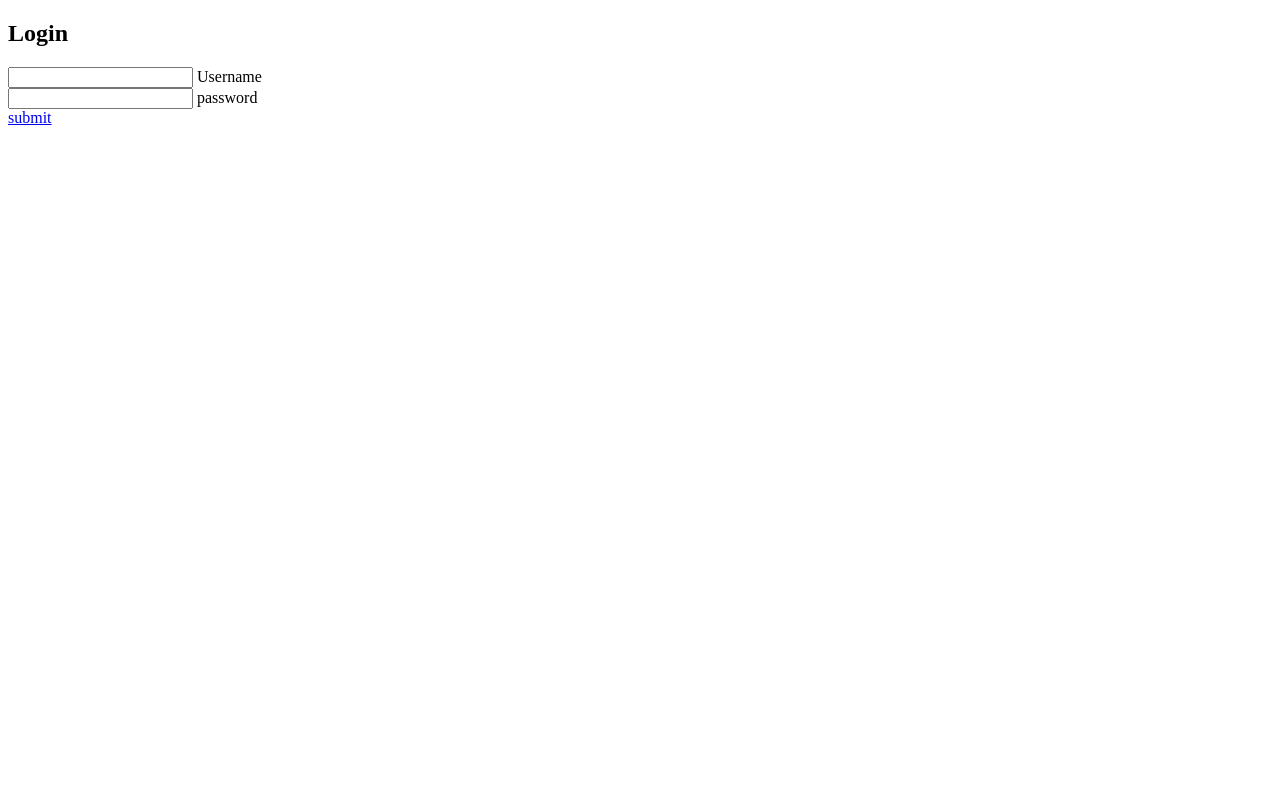
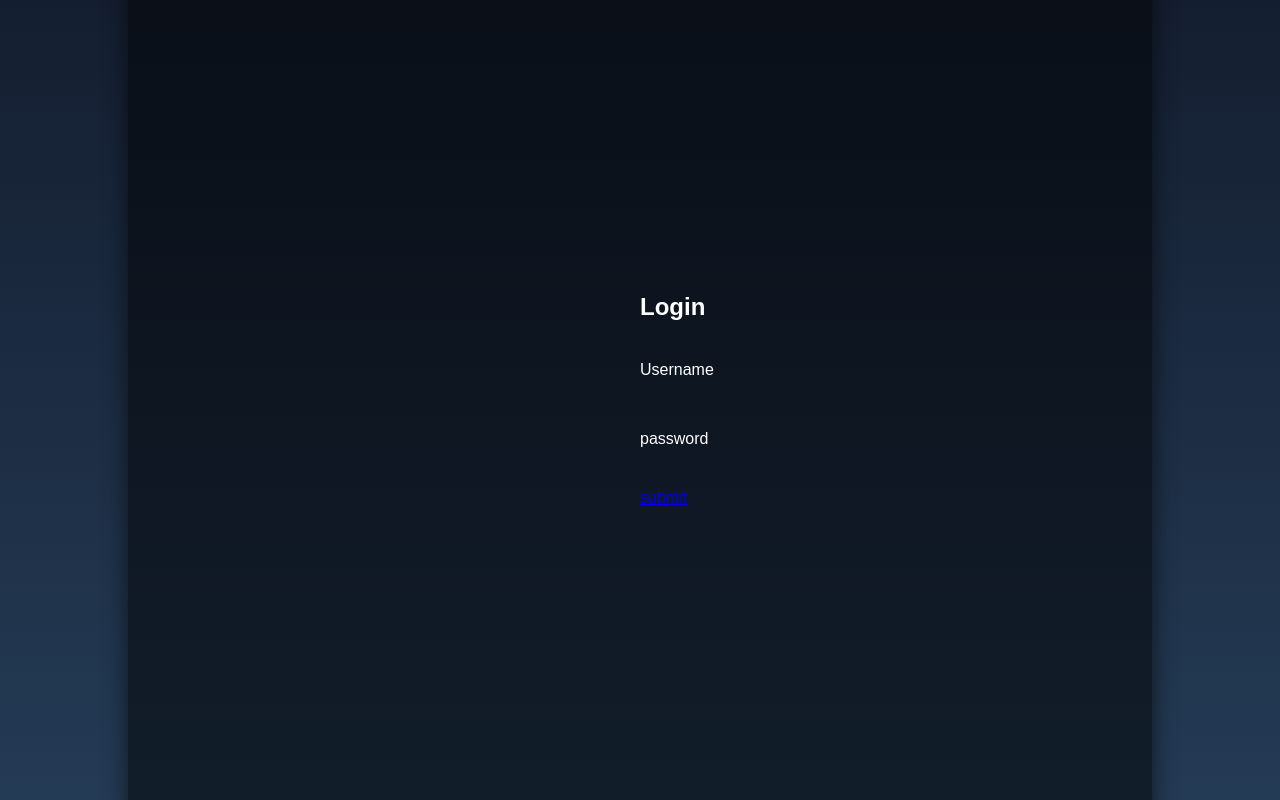
Before and after one commit to jsosa26/Aprendiendo_Phyton, a plain HTML site: page Front_end/Index.html in a window 1280 px wide. Shown: the top 800 px of the page. Drawn offline with Linux system fonts and the light colour scheme.

Commit message:
mitad del css

```diff
--- a/Front_end/Index.html
+++ b/Front_end/Index.html
@@ -15,7 +15,7 @@
                 <input type="text">
                 <label>Username</label>
             </div>
-            <div>
+            <div class="user-box">
                 <input type="password">
                 <label>password</label>
             </div>
--- a/Front_end/styles.css
+++ b/Front_end/styles.css
@@ -0,0 +1,69 @@
+html {
+    height: 100%;
+}
+
+body{
+    margin: 0;
+    padding: 0;
+    font-family: sans-serif;
+    background: linear-gradient(#141e30, #243b55);
+}
+
+.login-box{
+    position: absolute;
+    top: 50%;
+    left: 50%;
+    width: 400px;
+    padding: 40%;
+    transform: translate(-50%, -50%);
+    background: rgba(0, 0, 0, .5);
+    box-sizing: border-box;
+    box-shadow: 0 15px 25px rgba(0, 0, 0, .6);
+    border-radius: 10%;
+}
+
+.login-box h2{
+    margin: 0 0 30px;
+    padding: 0;
+    color: #fff;
+    text-align: center;
+}
+
+.login-box .user-box{
+    position: relative;
+}
+
+.login-box .user-box input{
+    width: 100%;
+    padding: 10px 0;
+    font-size: 16px;
+    color: #fff;
+    margin-bottom: 30px;
+    border: none;
+    border-bottom: 1px solid #fff;
+    outline: none;
+    background: transparent;
+}
+
+.login-box .user-box label{
+    position: absolute;
+    top: 0;
+    left: 0;
+    padding: 10px 0;
+    font-size: 16px;
+    color: #fff;
+    pointer-events: none;
+    transition: .5s;
+}
+
+.login-box .user-box input:focus ~ label
+.login-box .user-box input:valid ~ label{
+    top: -20px;
+    left: 0;
+    color: #03e9f4;
+    font-size: 12px;
+}
+
+.login-box form a{
+
+}
```
